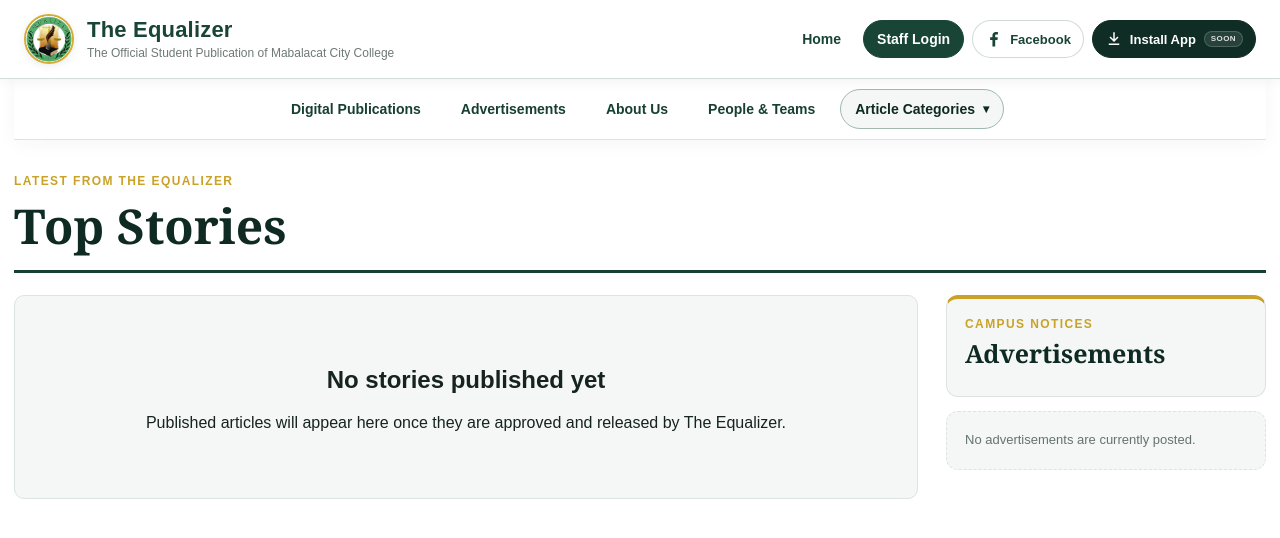
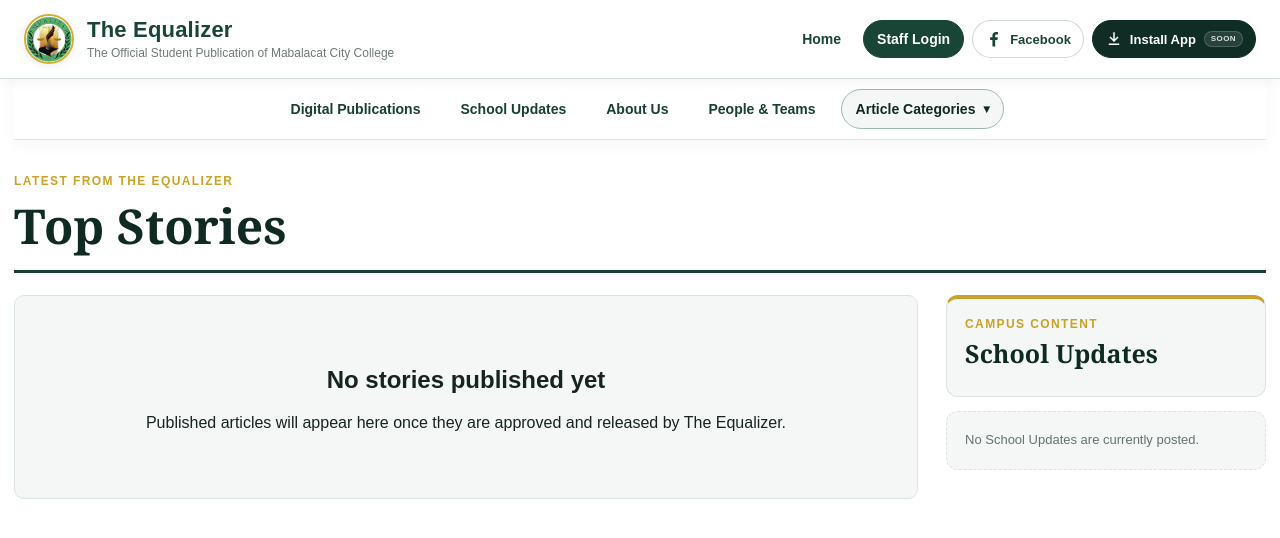
Before and after one commit to lanceca/TheEqualizer, a Django app: page / in a window 1280 px wide. Shown: the top 538 px of the page. Run offline with Django 5.2, Linux system fonts and the light colour scheme; data comes from the database, SQL or seed files in the repository; data that the repository does not hold is empty.

Commit message:
Minor UI update

```diff
--- a/home/templates/home/home.html
+++ b/home/templates/home/home.html
@@ -409,10 +409,10 @@ The Equalizer
 
             <div class="reader-ad-sidebar-heading">
                 <p class="reader-section-kicker">
-                    Campus Notices
+                    Campus Content
                 </p>
                 <h2>
-                    Advertisements
+                    School Updates
                 </h2>
             </div>
 
@@ -428,7 +428,7 @@ The Equalizer
                         >
 
                             <span class="reader-ad-label">
-                                Advertisements
+                                Advertisement
                             </span>
 
                             <div class="reader-ad-media">
@@ -462,13 +462,13 @@ The Equalizer
                     href="{% url 'school_updates' %}"
                     class="reader-ad-all-link"
                 >
-                    View all advertisements
+                    View all School Updates
                 </a>
 
             {% else %}
 
                 <div class="reader-ad-empty">
-                    No advertisements are currently posted.
+                    No School Updates are currently posted.
                 </div>
 
             {% endif %}
--- a/home/templates/home/school_advertisement_detail.html
+++ b/home/templates/home/school_advertisement_detail.html
@@ -10,7 +10,7 @@
 
     <header class="school-updates-detail-header">
         <p class="reader-section-kicker">
-            Advertisements
+            School Updates
         </p>
         <h1>
             {{ advertisement.title }}
@@ -48,7 +48,7 @@
                 href="{% url 'school_updates' %}"
                 class="school-update-back-link"
             >
-                &larr; Back to Advertisements
+                &larr; Back to School Updates
             </a>
 
         </div>
--- a/templates/public_base.html
+++ b/templates/public_base.html
@@ -28,7 +28,7 @@
                     </a>
 
                     <a href="{% url 'school_updates' %}" class="public-nav-link">
-                        Advertisements
+                        School Updates
                     </a>
 
                     <a href="{% url 'about_us' %}" class="public-nav-link">
```
Also changed, not shown: home/templates/home/school_updates.html (+4 -4 lines).
